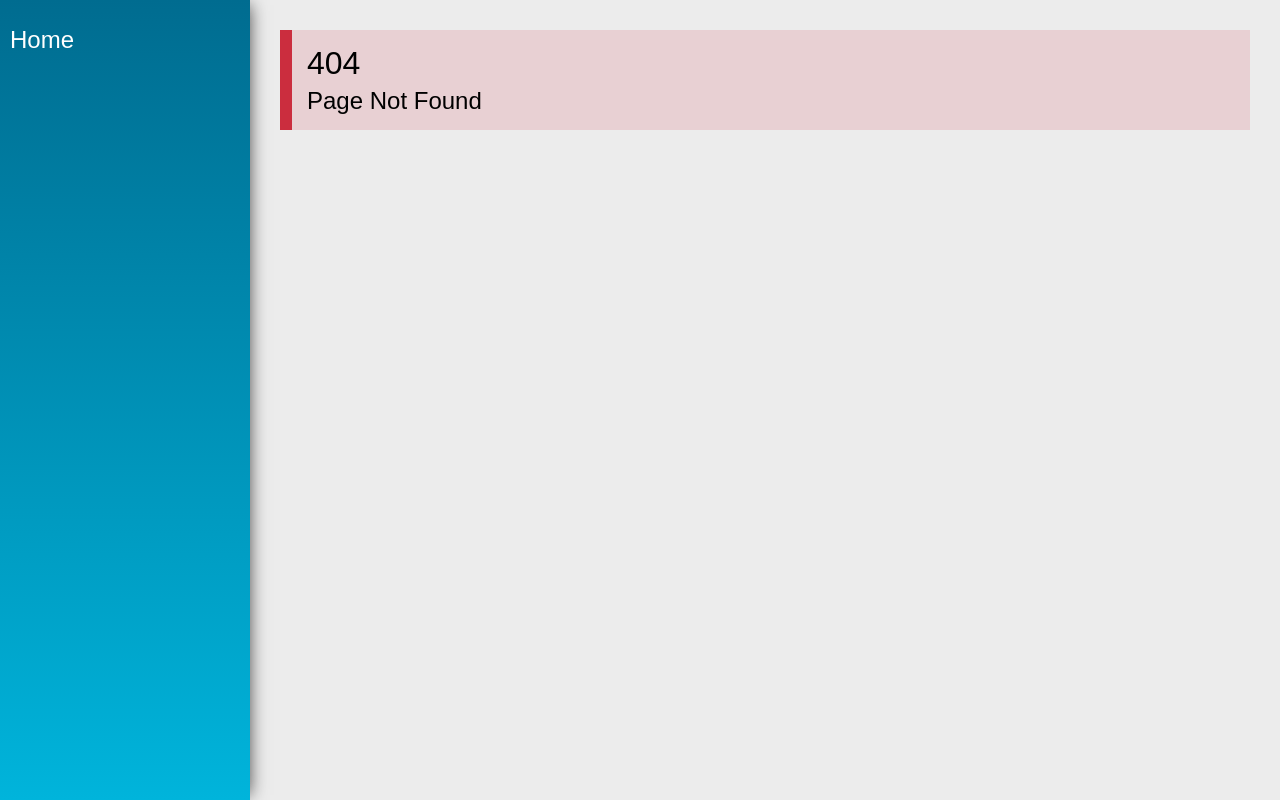
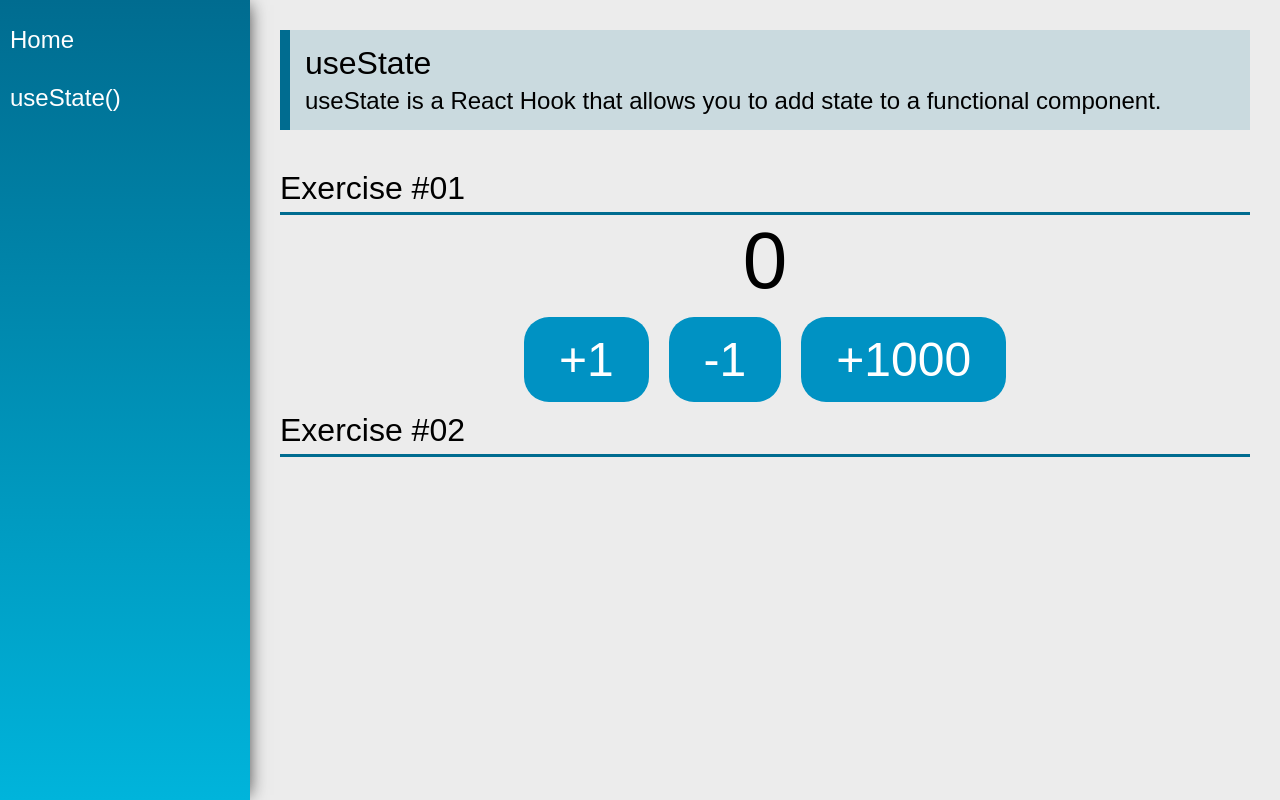
Before and after one commit to bryanoliveira11/Curso-React-Redux, a React (Create React App) app in the folder react-hooks/: page /useState in a window 1280 px wide. Before the commit this address had no page. Built offline with nearby package versions, Linux system fonts and the light colour scheme.

Commit message:
useState #1

```diff
--- a/react-hooks/src/components/layout/Content.jsx
+++ b/react-hooks/src/components/layout/Content.jsx
@@ -4,11 +4,13 @@ import { Routes, Route } from 'react-router-dom';
 
 import Home from '../../views/examples/Home';
 import NotFound from '../../views/examples/NotFound';
+import UseState from '../../views/examples/UseState';
 
 const Content = (props) => (
   <main className="Content">
     <Routes>
       <Route path="/" exact element={<Home />}></Route>
+      <Route path="/useState" element={<UseState />}></Route>
       <Route path="*" element={<NotFound />}></Route>
     </Routes>
   </main>
--- a/react-hooks/src/components/layout/Menu.jsx
+++ b/react-hooks/src/components/layout/Menu.jsx
@@ -10,6 +10,9 @@ const Menu = (props) => (
         <li>
           <Link to="/">Home</Link>
         </li>
+        <li>
+          <Link to="/useState">useState()</Link>
+        </li>
       </ul>
     </nav>
   </aside>
--- a/react-hooks/src/index.css
+++ b/react-hooks/src/index.css
@@ -26,9 +26,14 @@ body {
     border: none;
     outline: none;
     background-color: #0092c3;
-
+    cursor: pointer;
     font-size: 3rem;
     color: #fff;
+    transition: filter 150ms ease-in-out;
+}
+
+.btn:focus {
+  filter: brightness(85%);
 }
 
 .center {
--- /dev/null
+++ b/react-hooks/src/views/examples/UseState.jsx
@@ -0,0 +1,37 @@
+import React, { useState } from 'react';
+import PageTitle from '../../components/layout/PageTitle';
+import SectionTitle from '../../components/layout/SectionTitle';
+
+const UseState = (props) => {
+  const [count, setCount] = useState(0);
+
+  return (
+    <div className="useState">
+      <PageTitle
+        title="useState"
+        subtitle="useState is a React Hook that allows you to add state to a functional component."
+      />
+      <SectionTitle title="Exercise #01" />
+      <div className="center">
+        <span className="text">{count}</span>
+        <div>
+          <button className="btn" onClick={() => setCount(count + 1)}>
+            +1
+          </button>
+          <button className="btn" onClick={() => setCount(count - 1)}>
+            -1
+          </button>
+          <button
+            className="btn"
+            onClick={() => setCount((current) => current + 1000)}
+          >
+            +1000
+          </button>
+        </div>
+      </div>
+      <SectionTitle title="Exercise #02" />
+    </div>
+  );
+};
+
+export default UseState;
```
